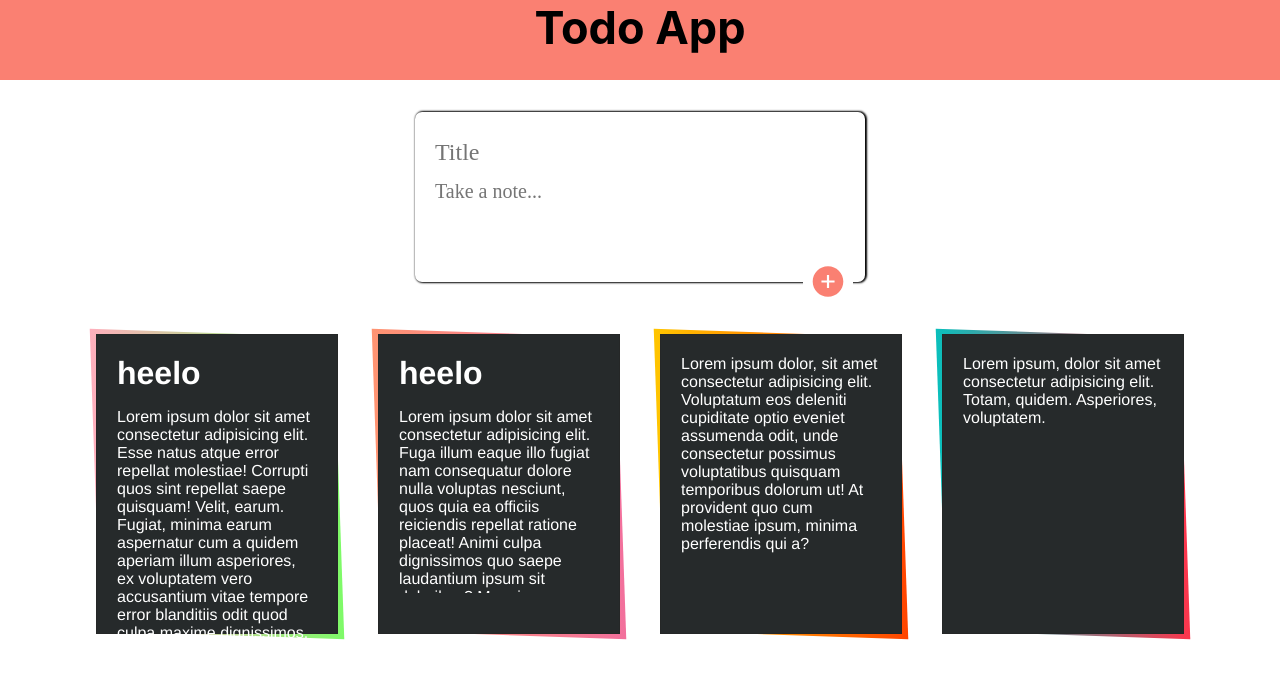
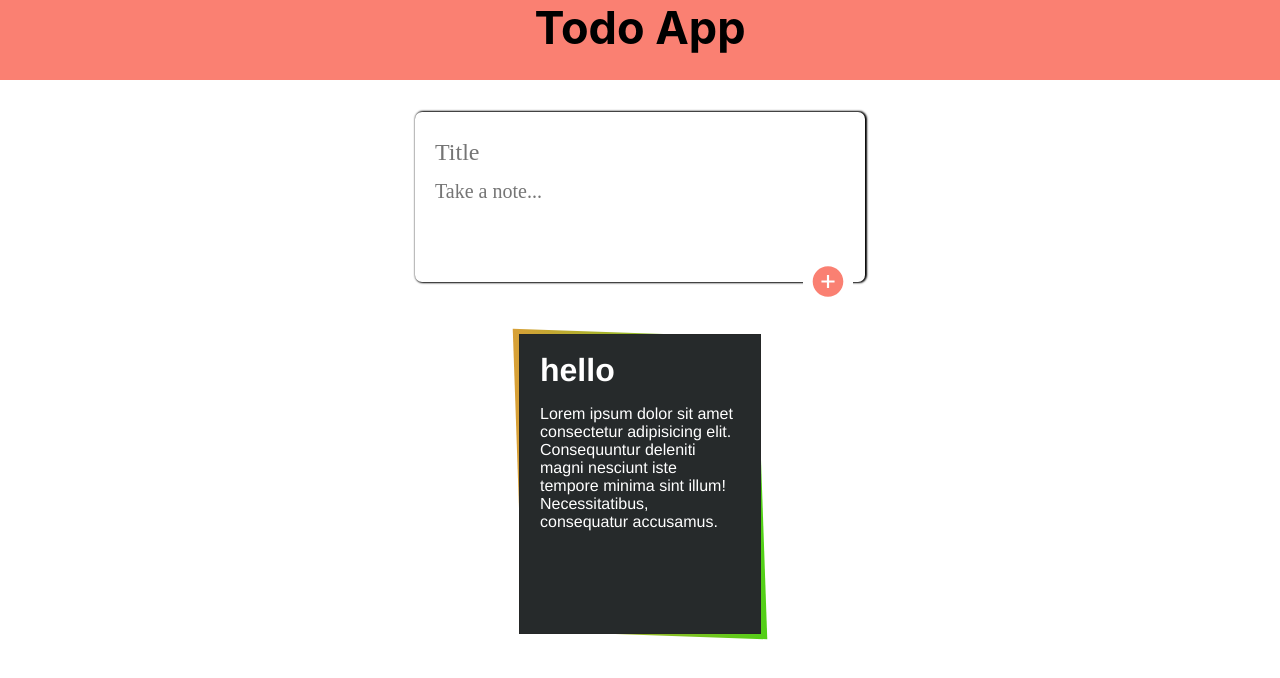
Before and after one commit to ShivanshuKumarPrajapati/Todo-App, a React (Create React App) app in the folder frontend/: page / in a window 1280 px wide. Shown: the top 678 px of the page. Built offline with nearby package versions, Linux system fonts and the light colour scheme.

Commit message:
complete layout of project

```diff
--- a/frontend/src/component/savedNote/SavedNote.css
+++ b/frontend/src/component/savedNote/SavedNote.css
@@ -8,11 +8,12 @@ align-items: center;
 
 .tilesWrap h1{
 	margin-bottom: .5em;
+	margin-top: -33px;
 }
 .tilesWrap li {
 	display: grid;
     grid-template-columns: minmax(150px,200px);
-	padding: 20px 20px 40px;
+	padding: 20px 20px 10px;
 	position: relative;
 	vertical-align: top;
 	margin: 20px;
@@ -47,48 +48,56 @@ align-items: center;
 	overflow-y: auto;
 	overflow-x: hidden;
 }
-.tilesWrap li button {
-	background: transparent;
-	border: 1px solid #b7b7b7;
+
+.editIcon{
+	height: 20px;
+	width: 20px;
+}
+
+.trashIcon{
+	height: 20px;
+	width: 20px;
+}
+.tilesWrap li .button {
+	display: flex;
+	justify-content: space-between;
+	height: 30px;
+	width: 50px;
 	padding: 0px;
-	margin-left: 50%;
-    margin-bottom: 145%;
-	color: #b7b7b7;
+	margin-left: 75%;
+	color: salmon;
 	border-radius: 3px;
 	position: relative;
 	transition: all 0.3s ease-in-out;
 	transform: translateY(-40px);
-	opacity: 1;
+	opacity: 0;
 	cursor: pointer;
 	overflow: hidden;
 }
-.tilesWrap li button:before {
+.tilesWrap li .button:before {
 	content: '';
 	position: absolute;
 	height: 100%;
 	width: 120%;
 	background: #b7b7b7;
-	top: 0;
-	opacity: 0;
+	opacity: 1;
 	left: -140px;
 	border-radius: 0 20px 20px 0;
-	z-index: -1;
+	z-index: 1;
+	margin-bottom: 125px;
 	transition: all 0.3s ease-in-out;
 
 }
-.tilesWrap li:hover button {
-	transform: translateY(5px);
-	opacity: 1;
-}
-.tilesWrap li button:hover {
-	color: #262a2b;
-}
-.tilesWrap li button:hover:before {
-	left: 0;
-	opacity: 1;
+
+.tilesWrap .li:nth-child(4n+2) > .editIcon::before{
+	background: red;
 }
 
-
+.tilesWrap li:hover .button {
+	transform: translateY(3px);
+	opacity: 1;
+	z-index: 3;
+}
 
 ::-webkit-scrollbar{
 	position: relative;
@@ -113,14 +122,14 @@ align-items: center;
 }
 
 .tilesWrap li:nth-child(4n+1):before {
-background: #7efa68;
-background: -webkit-linear-gradient(to right, #FFAFBD, #7efa68);
-background: linear-gradient(to right, #FFAFBD, #7efa68);
+background: #52D017;
+background: -webkit-linear-gradient(to right, #d8a037, #52D017);
+background: linear-gradient(to right, #d8a037, #52D017);
 }
 .tilesWrap li:nth-child(4n+2):before {
 background: #f2709c;
-background: -webkit-linear-gradient(to right, #ff9472, #f2709c);
-background: linear-gradient(to right, #ff9472, #f2709c);
+background: -webkit-linear-gradient(to right, #9D00FF, #f2709c);
+background: linear-gradient(to right, #9D00FF, #f2709c);
 }
 .tilesWrap li:nth-child(4n+3):before {
 background: orangered;
--- a/frontend/src/component/savedNote/SavedNote.js
+++ b/frontend/src/component/savedNote/SavedNote.js
@@ -1,6 +1,6 @@
 import React from 'react'
 import Note from './noteList'
-
+import { FaEdit, FaTrash } from "react-icons/fa";
 import './SavedNote.css';
 
 function SavedNote() {
@@ -8,43 +8,7 @@ function SavedNote() {
     <div>
       <ul className="tilesWrap">
         <li>
-          {/* <Note /> */}
-          <h1>heelo</h1>
-          Lorem ipsum dolor sit amet consectetur adipisicing elit. Esse natus
-          atque error repellat molestiae! Corrupti quos sint repellat saepe
-          quisquam! Velit, earum. Fugiat, minima earum aspernatur cum a quidem
-          aperiam illum asperiores, ex voluptatem vero accusantium vitae tempore
-          error blanditiis odit quod culpa maxime dignissimos.
-        </li>
-        <li>
-          <h1>heelo</h1>
-          <p>
-            Lorem ipsum dolor sit amet consectetur adipisicing elit. Fuga illum
-            eaque illo fugiat nam consequatur dolore nulla voluptas nesciunt,
-            quos quia ea officiis reiciendis repellat ratione placeat! Animi
-            culpa dignissimos quo saepe laudantium ipsum sit doloribus? Magni
-            assumenda expedita tenetur amet. A, itaque sed quos recusandae optio
-            quo maiores illum vitae architecto voluptas, modi error nobis
-            veritatis, ipsam ex soluta ab saepe esse! Voluptatem accusantium
-            sunt pariatur ut, delectus necessitatibus amet in dolore, mollitia
-            ab maiores veniam commodi obcaecati reiciendis, autem deleniti
-            incidunt eius enim neque. Blanditiis, quia rerum. Distinctio
-            pariatur fugit vitae rerum beatae molestiae similique laboriosam
-            voluptatum, velit explicabo, quam quae corrupti obcaecati. Aut quia
-            earum assumenda veritatis aliquam consequatur illo, delectus
-            necessitatibus labore fuga dicta sunt voluptates at blanditiis
-            error.
-          </p>
-        </li>
-        <li>
-          Lorem ipsum dolor, sit amet consectetur adipisicing elit. Voluptatum
-          eos deleniti cupiditate optio eveniet assumenda odit, unde consectetur
-          possimus voluptatibus quisquam temporibus dolorum ut! At provident quo
-          cum molestiae ipsum, minima perferendis qui a?
-        </li>
-        <li>
-          Lorem ipsum, dolor sit amet consectetur adipisicing elit. Totam,
-          quidem. Asperiores, voluptatem.
+          <Note />
         </li>
       </ul>
     </div>
--- a/frontend/src/component/savedNote/noteList.js
+++ b/frontend/src/component/savedNote/noteList.js
@@ -4,11 +4,18 @@ import { FaEdit, FaTrash } from "react-icons/fa";
 function noteList() {
     return (
         <div>
+            <div className="button">
+            <FaEdit className="editIcon" />
+            <FaTrash className="trashIcon" />
+            </div>
             <h1>hello</h1>
-            <p>Lorem ipsum dolor sit amet consectetur adipisicing elit. Consequuntur deleniti magni nesciunt iste tempore minima sint illum! Necessitatibus, consequatur accusamus.</p>
-            <button><FaEdit/></button>
+            <p>
+            Lorem ipsum dolor sit amet consectetur adipisicing elit. Consequuntur
+            deleniti magni nesciunt iste tempore minima sint illum!
+            Necessitatibus, consequatur accusamus.
+            </p>
         </div>
-    )
+    );
 }
 
 export default noteList
```
